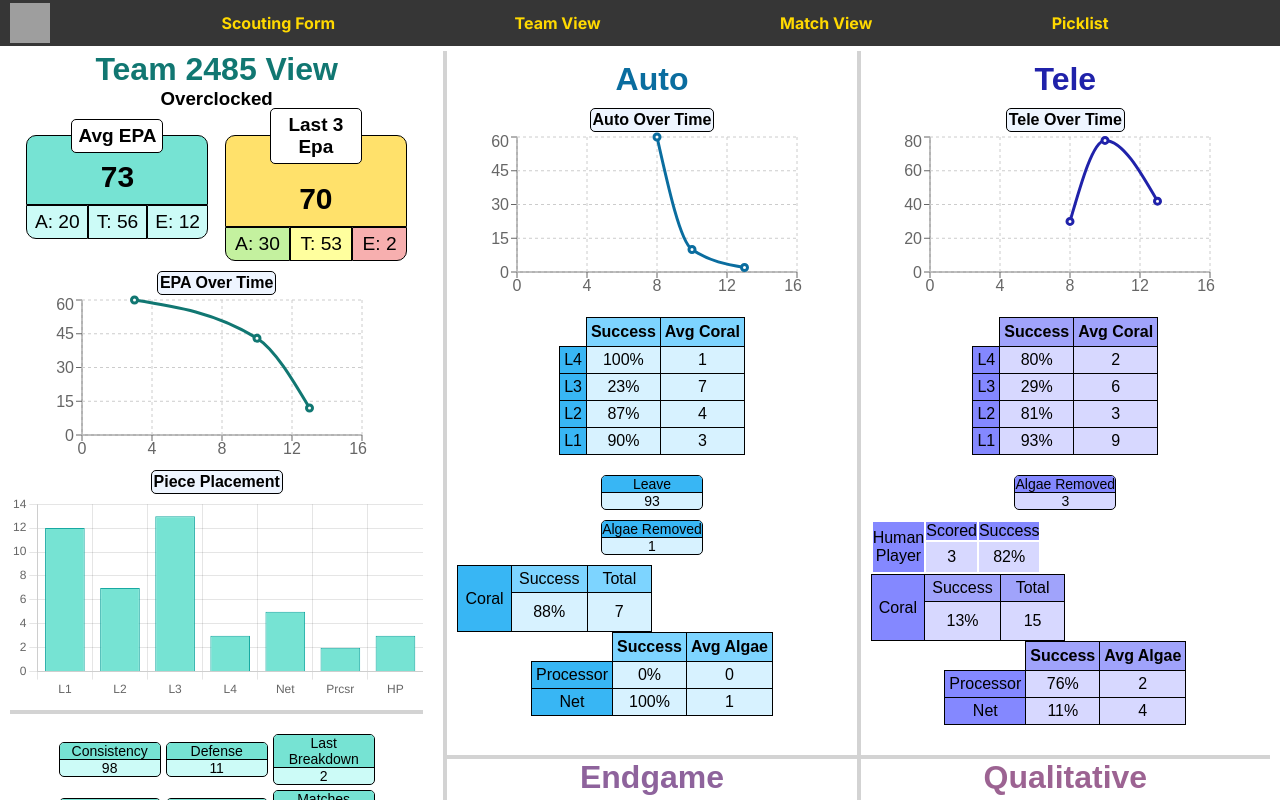
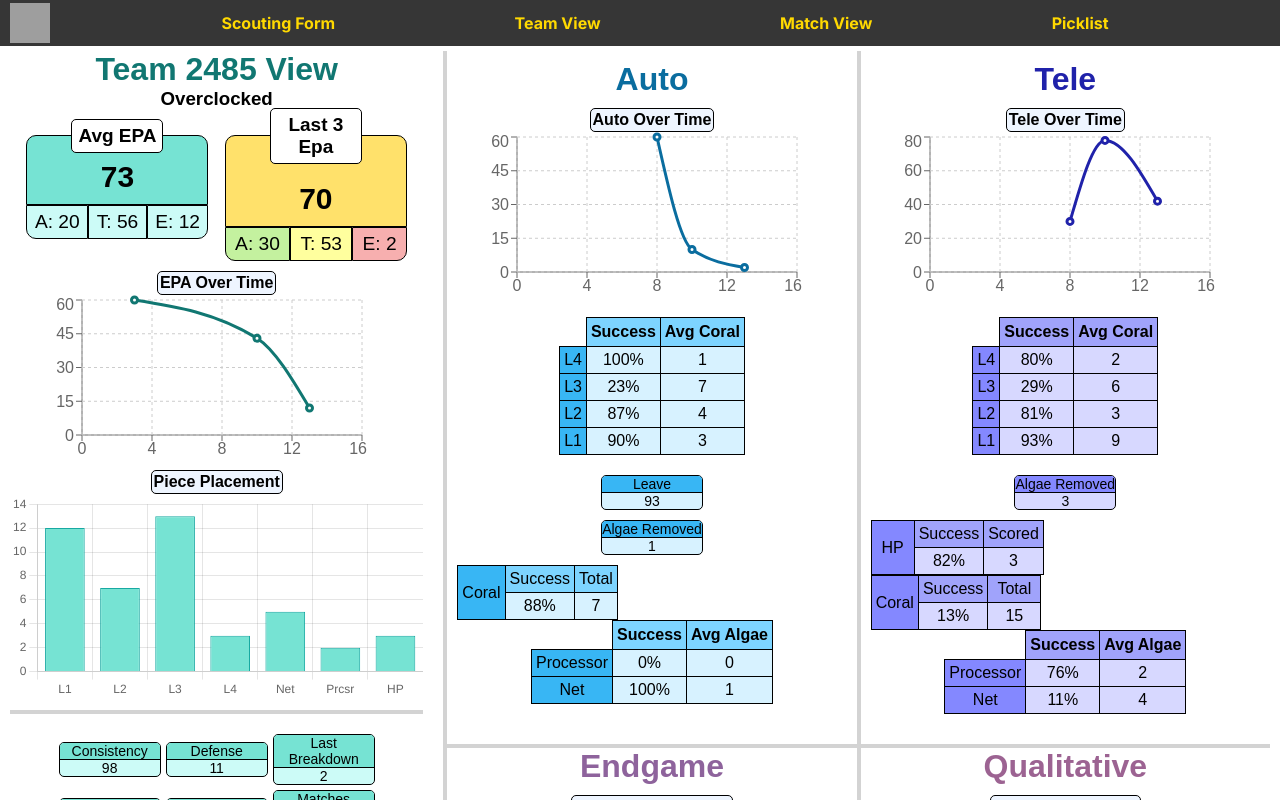
Before and after one commit to team2485/analytics2025, a Next.js app: page /team-view in a window 1280 px wide. Shown: the top 800 px of the page. Built offline with nearby package versions, Linux system fonts and the light colour scheme; grey boxes are pictures that could not be loaded; a web font is replaced by a local one.

Commit message:
Team View is almost complete, only formatting (<- I spelled it right Kai >:))

```diff
--- a/src/app/team-view/components/Qualitative.js
+++ b/src/app/team-view/components/Qualitative.js
@@ -44,7 +44,10 @@ export default function Qualitative({ color1, color2, data }) {
                 angleLines: { display: true },
                 suggestedMin: 0,
                 suggestedMax: 5,
-                ticks: { stepSize: 1 }
+                ticks: { stepSize: 1 },
+                pointLabels: {
+                  font: {size: 13},
+              },
               }
             },
             plugins: {
--- a/src/app/team-view/page.js
+++ b/src/app/team-view/page.js
@@ -334,13 +334,13 @@ function TeamView() {
             <table className={styles.differentTable}>
                 <tbody>
                   <tr>
-                    <td style={{backgroundColor: Colors[1][2], width: "40px"}} rowSpan="2">Coral</td>
-                    <td style={{backgroundColor: Colors[1][1], width: "50px", height: "10px"}} >Success</td>
-                    <td style={{backgroundColor: Colors[1][1], width: "50px"}}>Total</td>
+                    <td style={{backgroundColor: Colors[1][2]}} rowSpan="2">Coral</td>
+                    <td style={{backgroundColor: Colors[1][1]}} >Success</td>
+                    <td style={{backgroundColor: Colors[1][1]}}>Total</td>
                   </tr>
                   <tr>
-                    <td style={{backgroundColor: Colors[1][0], width: "50px", height: "30px"}}>{`${data.auto.coral.success}%`}</td>
-                    <td style={{backgroundColor: Colors[1][0], width: "50px", height: "30px"}}>{data.auto.coral.total}</td>
+                    <td style={{backgroundColor: Colors[1][0]}}>{`${data.auto.coral.success}%`}</td>
+                    <td style={{backgroundColor: Colors[1][0]}}>{data.auto.coral.total}</td>
                   </tr>
             </tbody>
           </table>
@@ -392,16 +392,16 @@ function TeamView() {
               <div className={styles.rightColumnBoxes}>
                 <VBox color1={Colors[2][2]} color2={Colors[2][0]} color3={Colors[2][2]} title={"Algae Removed"} value={data.tele.algae.removed} />
                   </div>
-                <table className={styles.valueBoxes}>
+                <table className={styles.differentTable}>
                     <tbody>
                       <tr>
-                        <td className={styles.coloredBoxes} style={{backgroundColor: Colors[2][2], width: "40px"}} rowSpan="2">Human Player</td>
-                        <td className={styles.coloredBoxes} style={{backgroundColor: Colors[2][2], width: "50px", height: "10px"}}>Scored</td>
-                        <td className={styles.coloredBoxes} style={{backgroundColor: Colors[2][2], width: "50px"}}>Success</td>
+                        <td className={styles.coloredBoxes} style={{backgroundColor: Colors[2][2], width:"34px"}} rowSpan="2">HP</td>
+                        <td className={styles.coloredBoxes} style={{backgroundColor: Colors[2][1]}}>Success</td>
+                        <td className={styles.coloredBoxes} style={{backgroundColor: Colors[2][1]}}>Scored</td>
                       </tr>
                       <tr>
-                        <td className={styles.coloredBoxes} style={{backgroundColor: Colors[2][0], width: "50px", height: "30px"}}>{data.tele.avgHp}</td>
-                        <td className={styles.coloredBoxes} style={{backgroundColor: Colors[2][0], width: "50px", height: "30px"}}>{`${data.tele.coral.success}%`}</td>
+                        <td className={styles.coloredBoxes} style={{backgroundColor: Colors[2][0]}}>{`${data.tele.coral.success}%`}</td>
+                        <td className={styles.coloredBoxes} style={{backgroundColor: Colors[2][0]}}>{data.tele.avgHp}</td>
                       </tr>
                   </tbody>
                 </table>
@@ -409,13 +409,13 @@ function TeamView() {
                 <table className={styles.differentTable}>
                   <tbody>
                     <tr>
-                      <td style={{backgroundColor: Colors[2][2], width: "40px"}} rowSpan="2">Coral</td>
-                      <td style={{backgroundColor: Colors[2][1], width: "50px", height: "10px"}} >Success</td>
-                      <td style={{backgroundColor: Colors[2][1], width: "50px"}}>Total</td>
+                      <td style={{backgroundColor: Colors[2][2]}} rowSpan="2">Coral</td>
+                      <td style={{backgroundColor: Colors[2][1]}} >Success</td>
+                      <td style={{backgroundColor: Colors[2][1],  width:"44px"}} >Total</td>
                     </tr>
                       <tr>
-                        <td style={{backgroundColor: Colors[2][0], width: "50px", height: "30px"}}>{`${data.tele.successHp}%`}</td>
-                        <td style={{backgroundColor: Colors[2][0], width: "50px", height: "30px"}}>{data.tele.coral.total}</td>
+                        <td style={{backgroundColor: Colors[2][0]}}>{`${data.tele.successHp}%`}</td>
+                        <td style={{backgroundColor: Colors[2][0]}}>{data.tele.coral.total}</td>
                       </tr>
                   </tbody>
                 </table>
@@ -447,13 +447,13 @@ function TeamView() {
           <table className={styles.differentTable} style={{borderRadius: "5px"}}>
             <tbody>
               <tr>
-                <td style={{backgroundColor: Colors[3][2], width: "40px"}} rowSpan="2">Cage</td>
-                <td style={{backgroundColor: Colors[3][1], width: "50px", height: "10px"}}>Attempt</td>
-                <td style={{backgroundColor: Colors[3][1], width: "50px"}}>Success</td>
+                <td style={{backgroundColor: Colors[3][2]}} rowSpan="2">Cage</td>
+                <td style={{backgroundColor: Colors[3][1]}}>Attempt</td>
+                <td style={{backgroundColor: Colors[3][1]}}>Success</td>
               </tr>
               <tr>
-                <td style={{backgroundColor: Colors[3][0], width: "50px", height: "30px"}}>{`${data.attemptCage}%`}</td>
-                <td style={{backgroundColor: Colors[3][0], width: "50px", height: "30px"}}>{`${data.successCage}%`}</td>
+                <td style={{backgroundColor: Colors[3][0]}}>{`${data.attemptCage}%`}</td>
+                <td style={{backgroundColor: Colors[3][0]}}>{`${data.successCage}%`}</td>
               </tr>
             </tbody>
           </table>
--- a/src/app/team-view/page.module.css
+++ b/src/app/team-view/page.module.css
@@ -276,16 +276,18 @@
     justify-content: center;
     align-items: center;
     margin-bottom: 10px;
+    width: 350px;
 }
 
 .differentTable {
-    height: 25px;
     justify-content: center;
-    width: 50%;
 }
 
 .differentTable, .differentTable td {
     border: black 1px solid;
     border-collapse: collapse;
     padding: 4px;
+    width: fit-content;
+    height: fit-content;
+    text-align: center;
 }
```
